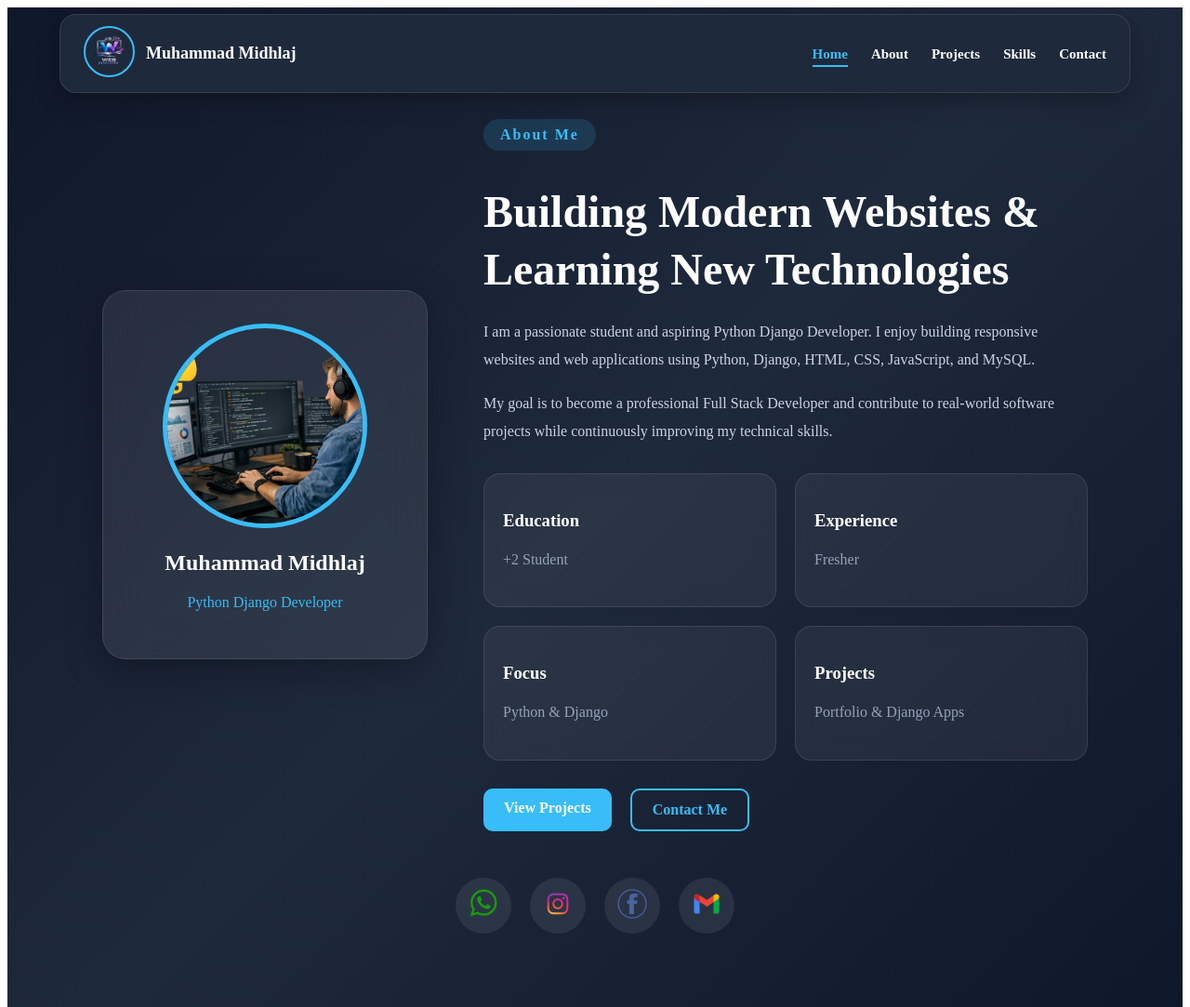
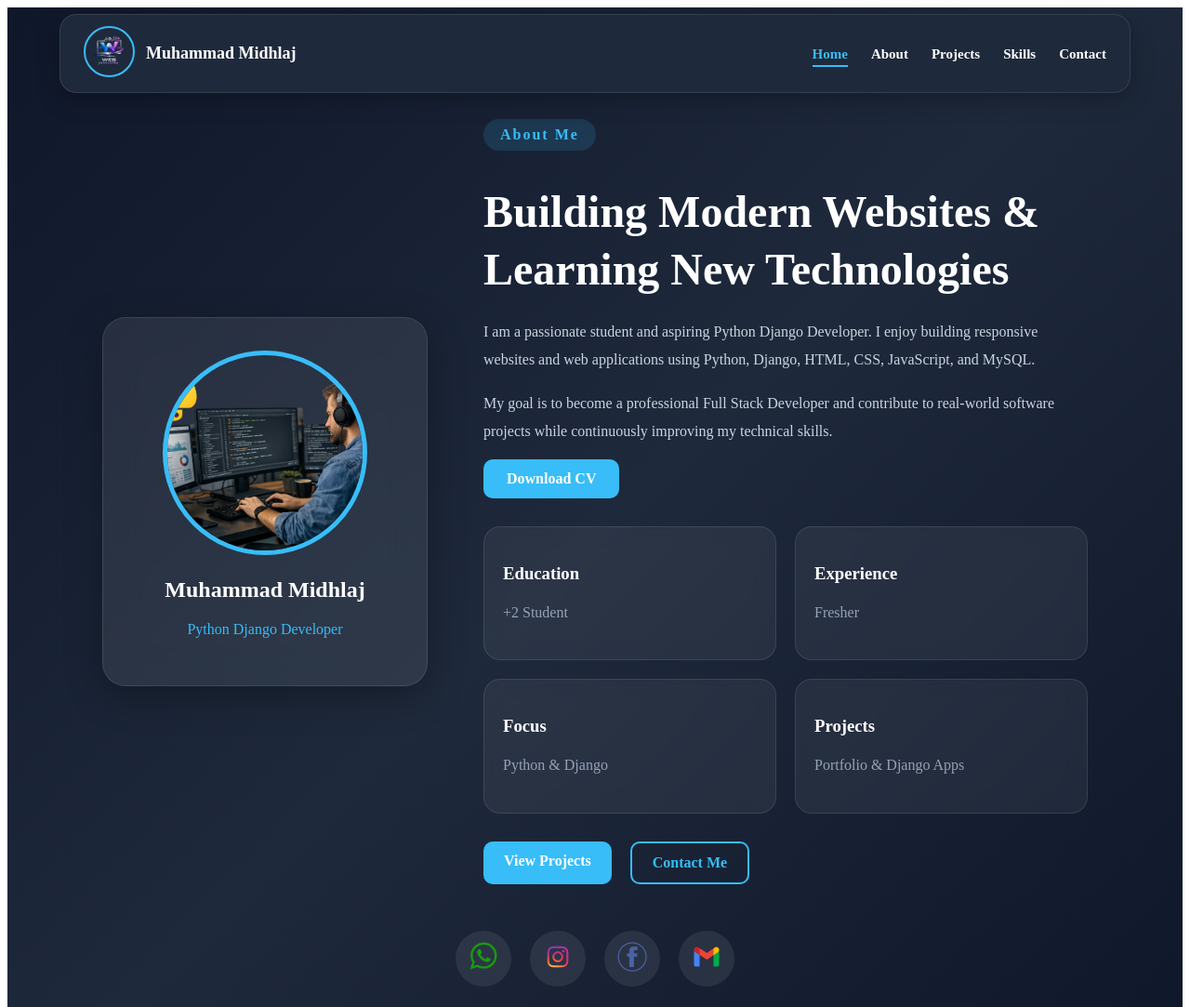
Before and after one commit to MUAMMAD-MIDHLAJ-MK/my-prof-portfolio, a Django app: page /about/ in a window 1280 px wide. Shown: the top 1083 px of the page at 93% size. Run offline with Django 5.2, Linux system fonts and the light colour scheme.

Commit message:
Updated CSS

```diff
--- a/civi/templates/about.html
+++ b/civi/templates/about.html
@@ -44,7 +44,11 @@
                 and contribute to real-world software projects while
                 continuously improving my technical skills.
             </p>
+{% load static %}
 
+<a href="{% static 'files/Midhlaj_CV.pdf' %}" download class="cv-btn">
+    Download CV
+</a>
             <div class="about-cards">
 
                 <div class="mini-card">
```
